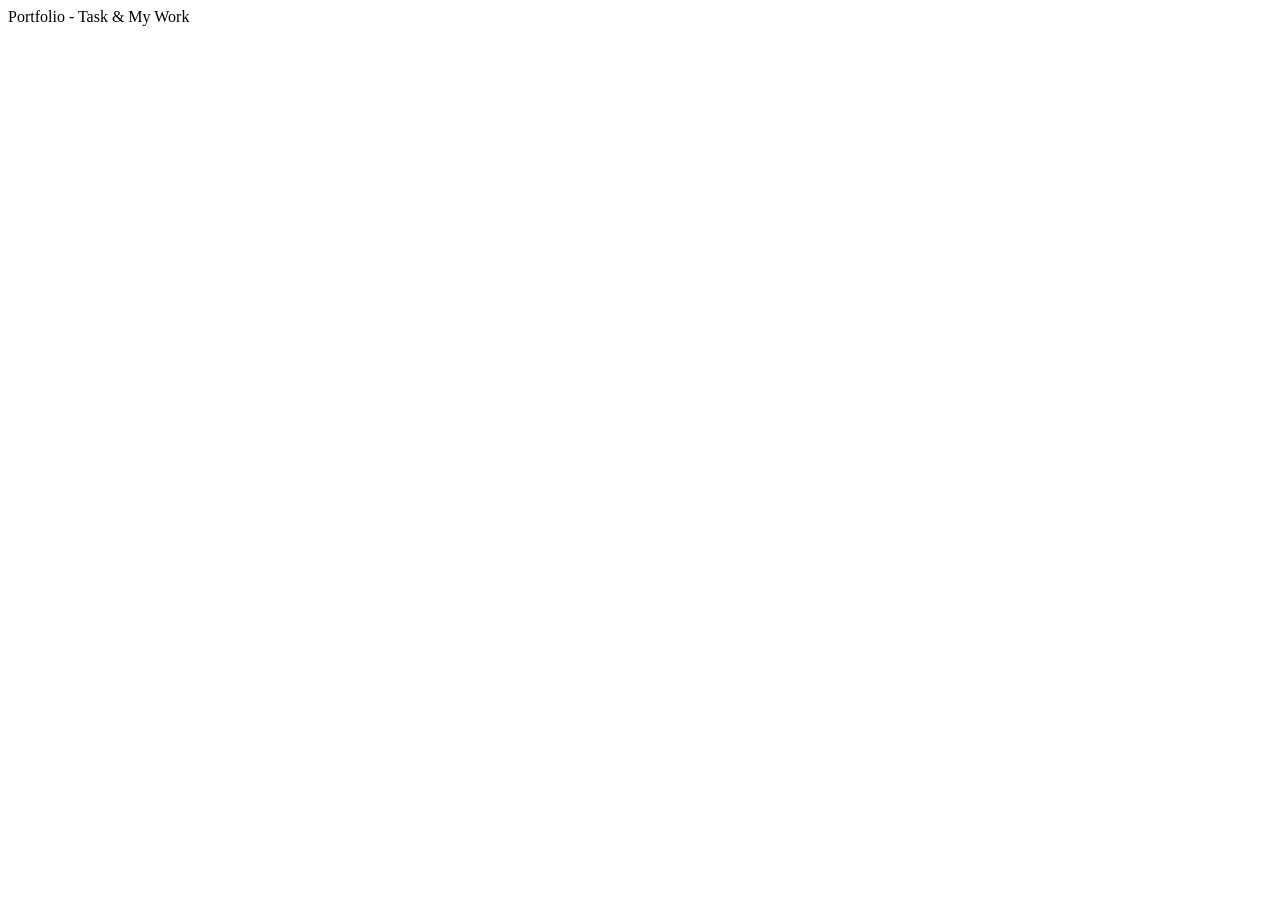
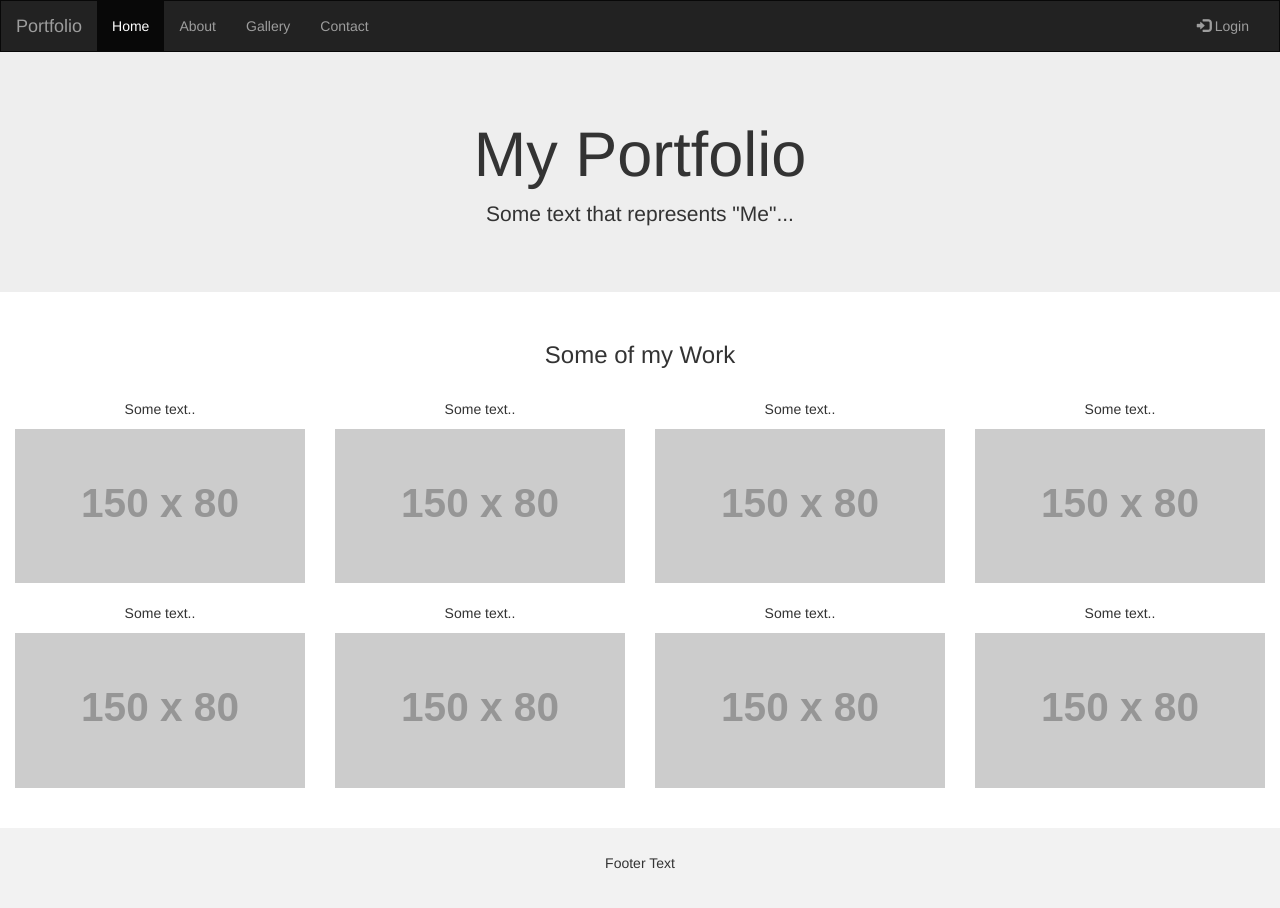
Before and after one commit to SatyawanAtGitHub/portfolio, a plain HTML site: page index.html in a window 1280 px wide. Before the commit the page ends 800 px from the top, so only its background shows below. Drawn offline with nearby package versions, Linux system fonts and the light colour scheme; placeholder pictures from the web are drawn by us.

Commit message:
Update index.html

```diff
--- a/index.html
+++ b/index.html
@@ -1 +1,105 @@
-Portfolio - Task & My Work
+<!DOCTYPE html>
+<html lang="en">
+<head>
+  <title>Bootstrap Example</title>
+  <meta charset="utf-8">
+  <meta name="viewport" content="width=device-width, initial-scale=1">
+  <link rel="stylesheet" href="https://maxcdn.bootstrapcdn.com/bootstrap/3.4.1/css/bootstrap.min.css">
+  <script src="https://ajax.googleapis.com/ajax/libs/jquery/3.7.1/jquery.min.js"></script>
+  <script src="https://maxcdn.bootstrapcdn.com/bootstrap/3.4.1/js/bootstrap.min.js"></script>
+  <style>
+    /* Remove the navbar's default margin-bottom and rounded borders */
+    .navbar {
+      margin-bottom: 0;
+      border-radius: 0;
+    }
+
+    /* Add a gray background color and some padding to the footer */
+    footer {
+      background-color: #f2f2f2;
+      padding: 25px;
+    }
+  </style>
+</head>
+<body>
+
+<nav class="navbar navbar-inverse">
+  <div class="container-fluid">
+    <div class="navbar-header">
+      <button type="button" class="navbar-toggle" data-toggle="collapse" data-target="#myNavbar">
+        <span class="icon-bar"></span>
+        <span class="icon-bar"></span>
+        <span class="icon-bar"></span>
+      </button>
+      <a class="navbar-brand" href="#">Portfolio</a>
+    </div>
+    <div class="collapse navbar-collapse" id="myNavbar">
+      <ul class="nav navbar-nav">
+        <li class="active"><a href="#">Home</a></li>
+        <li><a href="#">About</a></li>
+        <li><a href="#">Gallery</a></li>
+        <li><a href="#">Contact</a></li>
+      </ul>
+      <ul class="nav navbar-nav navbar-right">
+        <li><a href="#"><span class="glyphicon glyphicon-log-in"></span> Login</a></li>
+      </ul>
+    </div>
+  </div>
+</nav>
+
+<div class="jumbotron">
+  <div class="container text-center">
+    <h1>My Portfolio</h1>
+    <p>Some text that represents "Me"...</p>
+  </div>
+</div>
+
+<div class="container-fluid bg-3 text-center">
+  <h3>Some of my Work</h3><br>
+  <div class="row">
+    <div class="col-sm-3">
+      <p>Some text..</p>
+      <img src="https://placehold.it/150x80?text=IMAGE" class="img-responsive" style="width:100%" alt="Image">
+    </div>
+    <div class="col-sm-3">
+      <p>Some text..</p>
+      <img src="https://placehold.it/150x80?text=IMAGE" class="img-responsive" style="width:100%" alt="Image">
+    </div>
+    <div class="col-sm-3">
+      <p>Some text..</p>
+      <img src="https://placehold.it/150x80?text=IMAGE" class="img-responsive" style="width:100%" alt="Image">
+    </div>
+    <div class="col-sm-3">
+      <p>Some text..</p>
+      <img src="https://placehold.it/150x80?text=IMAGE" class="img-responsive" style="width:100%" alt="Image">
+    </div>
+  </div>
+</div><br>
+
+<div class="container-fluid bg-3 text-center">
+  <div class="row">
+    <div class="col-sm-3">
+      <p>Some text..</p>
+      <img src="https://placehold.it/150x80?text=IMAGE" class="img-responsive" style="width:100%" alt="Image">
+    </div>
+    <div class="col-sm-3">
+      <p>Some text..</p>
+      <img src="https://placehold.it/150x80?text=IMAGE" class="img-responsive" style="width:100%" alt="Image">
+    </div>
+    <div class="col-sm-3">
+      <p>Some text..</p>
+      <img src="https://placehold.it/150x80?text=IMAGE" class="img-responsive" style="width:100%" alt="Image">
+    </div>
+    <div class="col-sm-3">
+      <p>Some text..</p>
+      <img src="https://placehold.it/150x80?text=IMAGE" class="img-responsive" style="width:100%" alt="Image">
+    </div>
+  </div>
+</div><br><br>
+
+<footer class="container-fluid text-center">
+  <p>Footer Text</p>
+</footer>
+
+</body>
+</html>
```
